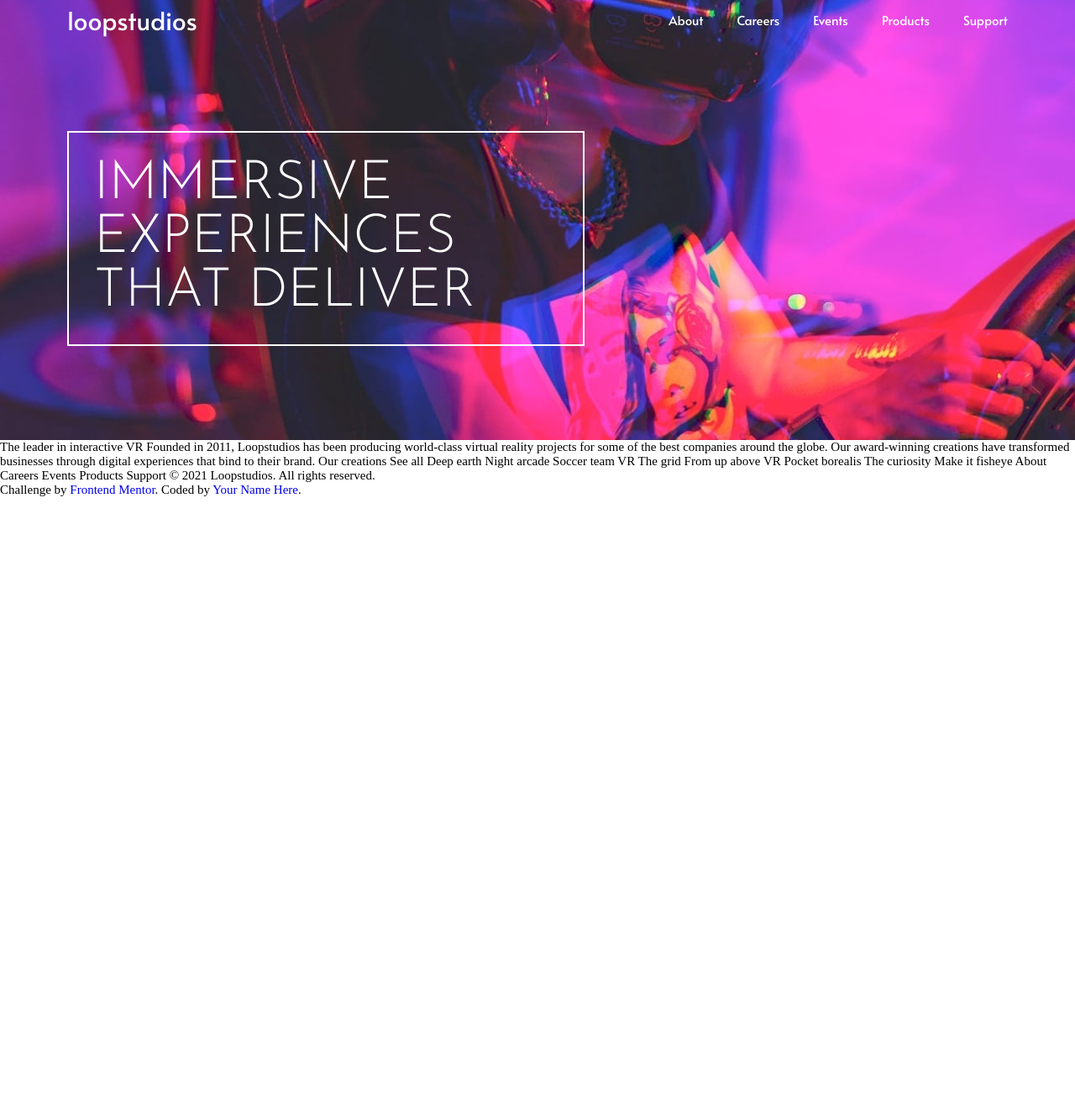
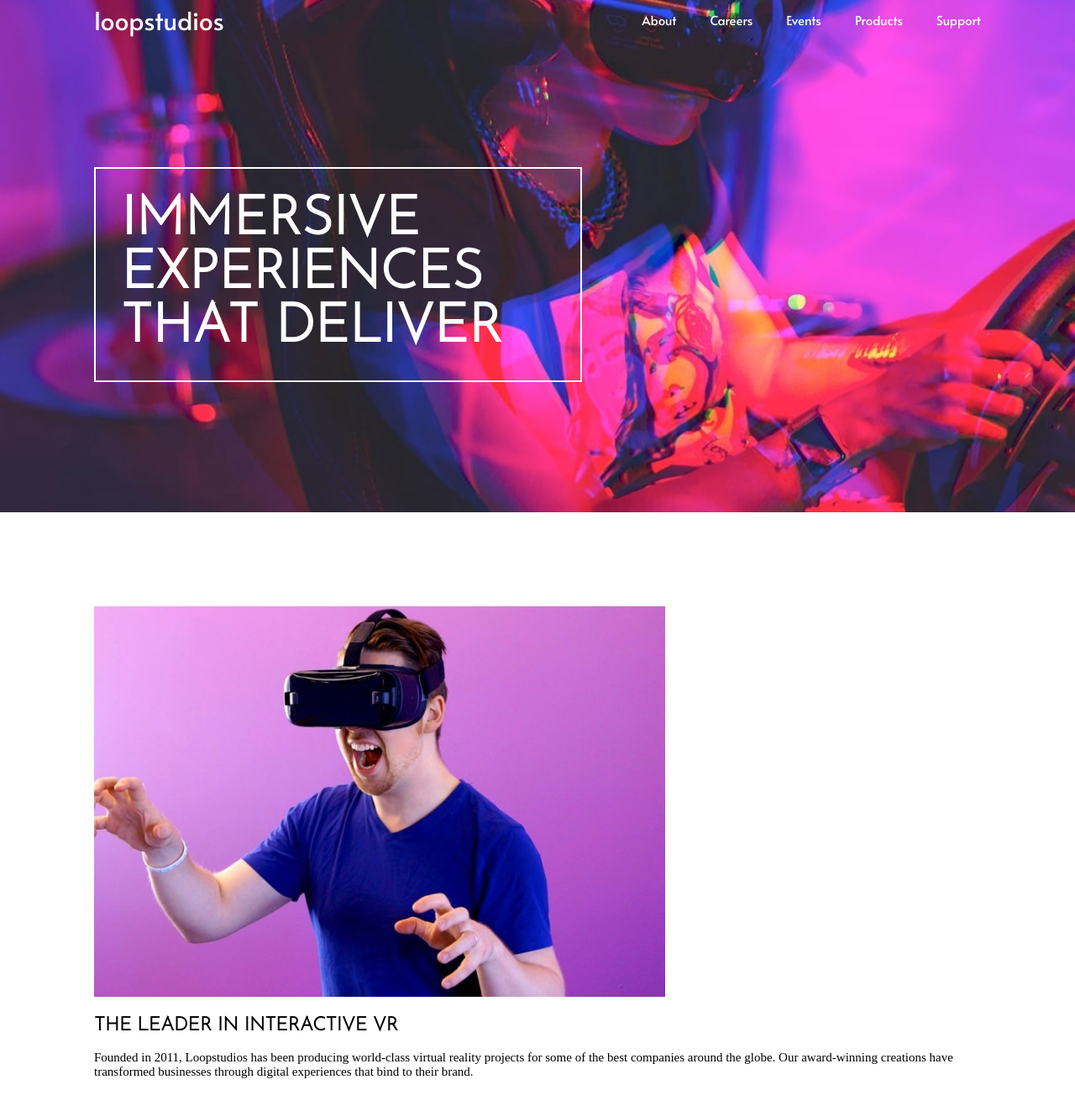
Before and after one commit to DesireeBesnard/loopstudios, a plain HTML site: page index.html in a window 1280 px wide. Shown: the part 37-1360 px from the top of the page at 84% size. Before the commit the page ends 800 px from the top, so only its background shows below. Drawn offline with Linux system fonts and the light colour scheme.

Commit message:
interactive Section img inserted

```diff
--- a/css/style.css
+++ b/css/style.css
@@ -8,6 +8,7 @@
 
 .josephin {
     font-family: 'Josefin Sans', sans-serif;
+    text-transform: uppercase;
 }
 
 /* Flexbox  */
@@ -82,7 +83,7 @@ body {
 }
 
 .container {
-    padding: 0 5rem 0 5rem;
+    padding: 0 7rem 0 7rem;
 }
 
 ul {
@@ -245,7 +246,7 @@ nav ul {
     text-transform: uppercase;
 }
 
-.header__hero p {
+.header__hero h1 {
     border: 2px solid white;
     font-size: 4rem;
     padding: 30px;
@@ -256,7 +257,7 @@ nav ul {
         height: 100vh;
     }
 
-    .header__hero p {
+    .header__hero h1 {
         font-size: 2rem;
     }
 }
@@ -272,13 +273,26 @@ nav ul {
         width: 65%;
     }
 
-    .header__hero p {
+    .header__hero h1 {
         font-size: 3rem;
     }
- }
+}
 
  @media (min-width: 992px) and (max-width: 1199.98px) {
-    .header__hero p {
+    .header__hero h1 {
         font-size: 3rem;
     }
- }
+}
+
+/* Header  */
+
+/* Interactive  */
+
+.interactiveSection {
+    padding: 7rem 0;
+    position: relative;
+}
+
+.interactiveSection img {
+    width: 42.5rem;
+}
--- a/index.html
+++ b/index.html
@@ -54,18 +54,28 @@
 
     <div class="container">
       <div class="header__hero josephin">
-        <p>Immersive experiences that deliver</p>
+        <h1>Immersive experiences that deliver</h1>
       </div>
     </div>
 
   </header>
 
-  The leader in interactive VR
+  <main class="container">
+    <div class="interactiveSection">
+      <div>
+        <img src="images/desktop/image-interactive.jpg" alt="VR model">
+      </div>
 
-  Founded in 2011, Loopstudios has been producing world-class virtual reality
-  projects for some of the best companies around the globe. Our award-winning
-  creations have transformed businesses through digital experiences that bind
-  to their brand.
+      <div class="creations">
+        <h2 class="josephin">The leader in interactive VR</h2>
+        <p>Founded in 2011, Loopstudios has been producing world-class virtual reality
+          projects for some of the best companies around the globe. Our award-winning
+          creations have transformed businesses through digital experiences that bind
+          to their brand.</p>
+      </div>
+    </div>
+
+  </main>
 
   Our creations
 
```
